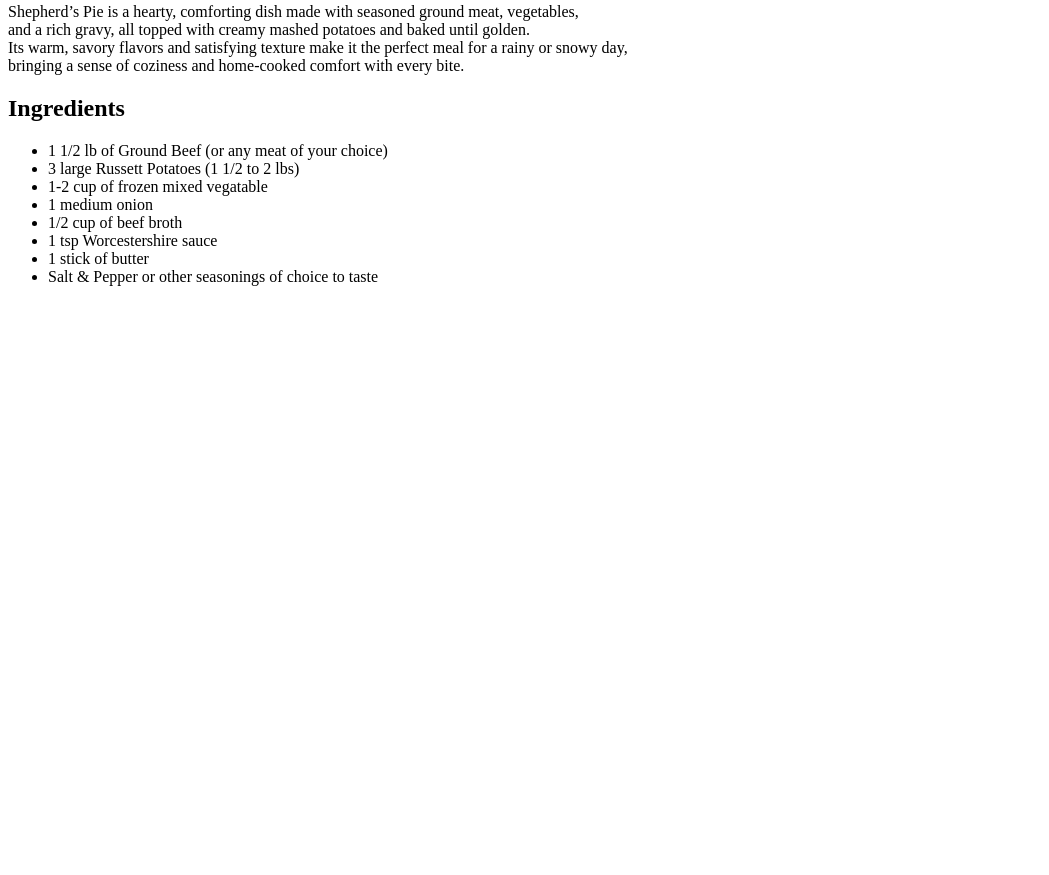
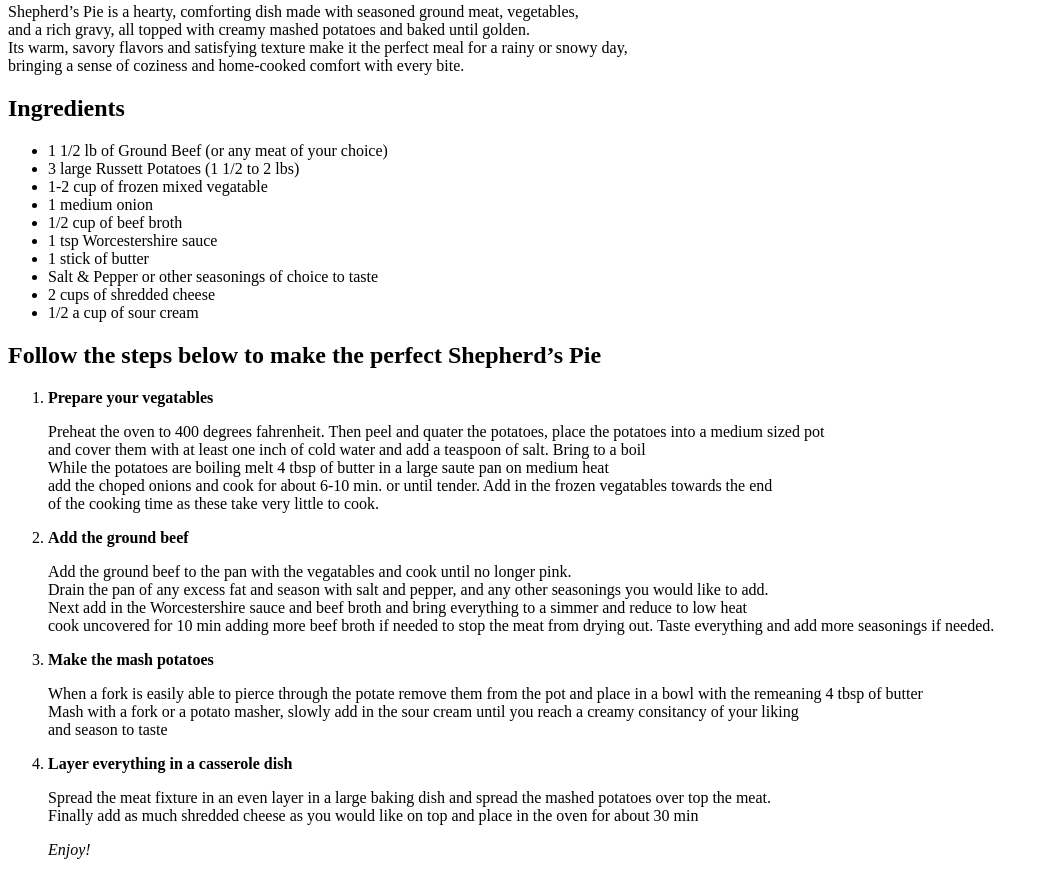
Before and after one commit to JalynnNoel/odin-recipes, a plain HTML site: page recipes/shepards-pie.html in a window 1280 px wide. Shown: the part 631-1506 px from the top of the page, without its empty margins (0-1049 px from the left). Before the commit the page ends 933 px from the top, so only its background shows below. Drawn offline with Linux system fonts and the light colour scheme.

Commit message:
Finished Shepard's Pie recipe page

```diff
--- a/recipes/shepards-pie.html
+++ b/recipes/shepards-pie.html
@@ -23,6 +23,30 @@
             <li>1 tsp Worcestershire sauce</li>
             <li>1 stick of butter</li>
             <li>Salt & Pepper or other seasonings of choice to taste</li>
+            <li>2 cups of shredded cheese</li>
+            <li>1/2 a cup of sour cream</li>
         </ul>
+    <h2>Follow the steps below to make the perfect Shepherd’s Pie</h2>
+        <ol>
+            <li><strong>Prepare your vegatables</strong></li>
+                <p>Preheat the oven to 400 degrees fahrenheit. Then peel and quater the potatoes, place the potatoes into a medium sized pot <br>
+                and cover them with at least one inch of cold water and add a teaspoon of salt. Bring to a boil <br>
+                While the potatoes are boiling melt 4 tbsp of butter in a large saute pan on medium heat <br>
+                add the choped onions and cook for about 6-10 min. or until tender. Add in the frozen vegatables towards the end <br>
+                of the cooking time as these take very little to cook.</p>
+            <li><strong>Add the ground beef</strong></li>
+                <p>Add the ground beef to the pan with the vegatables and cook until no longer pink. <br>
+                Drain the pan of any excess fat and season with salt and pepper, and any other seasonings you would like to add. <br>
+                Next add in the Worcestershire sauce and beef broth and bring everything to a simmer and reduce to low heat <br>
+                cook uncovered for 10 min adding more beef broth if needed to stop the meat from drying out. Taste everything and add more seasonings if needed.</p>
+            <li><strong>Make the mash potatoes</strong></li>
+                    <p>When a fork is easily able to pierce through the potate remove them from the pot and place in a bowl with the remeaning 4 tbsp of butter <br>
+                    Mash with a fork or a potato masher, slowly add in the sour cream until you reach a creamy consitancy of your liking <br>
+                    and season to taste</p>
+            <li><strong>Layer everything in a casserole dish</strong></li>
+                    <p>Spread the meat fixture in an even layer in a large baking dish and spread the mashed potatoes over top the meat. <br>
+                    Finally add as much shredded cheese as you would like on top and place in the oven for about 30 min</p>
+            <p><em>Enjoy!</em></p>
+      </ol>
 </body>
 </html>
```
